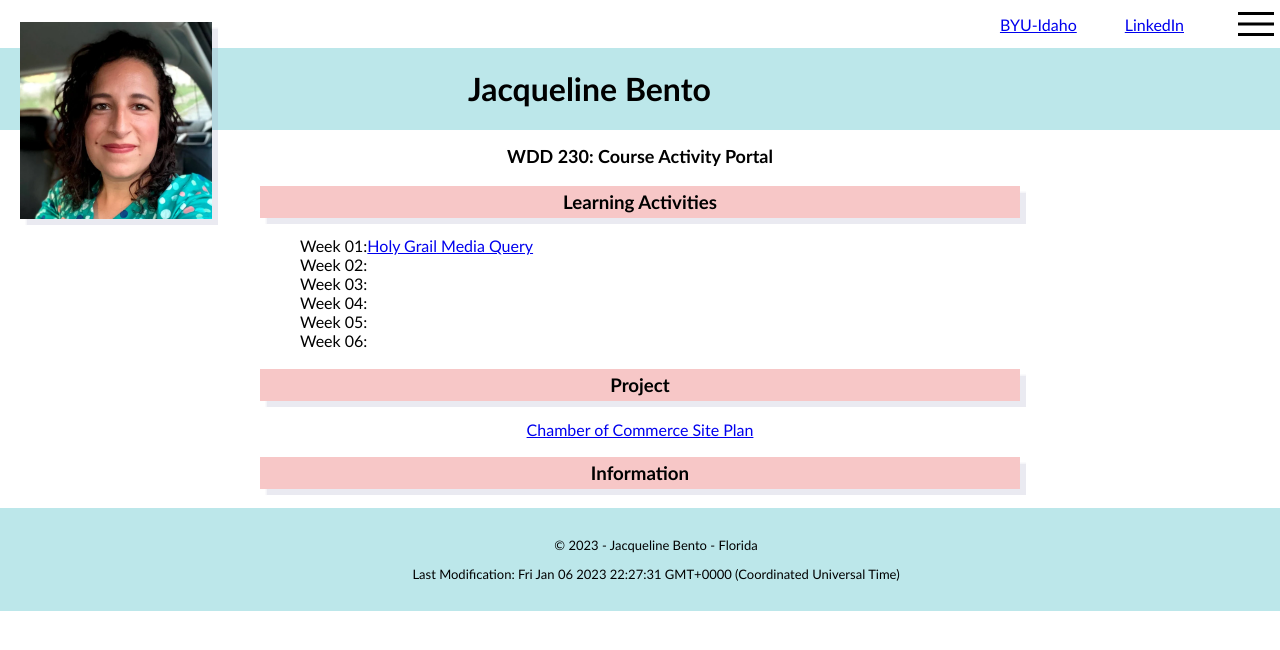
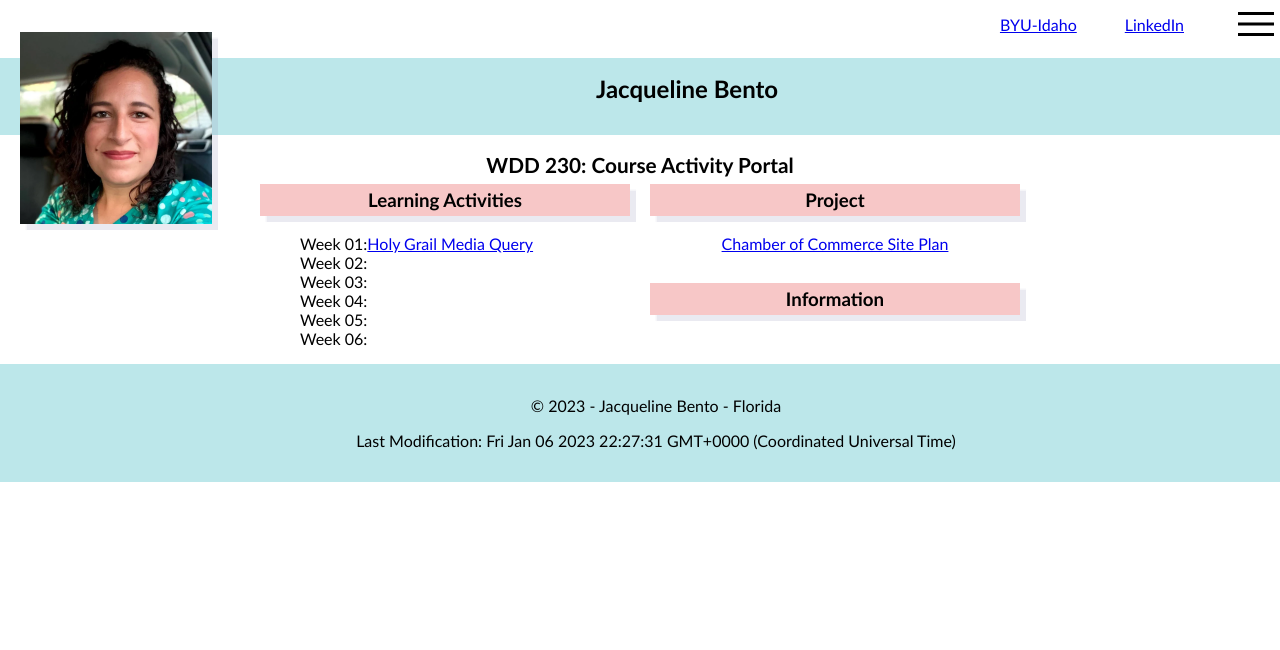
Before and after one commit to jacquebento/OrangePark_chamber_website, a plain HTML site: page index.html in a window 1280 px wide. Shown: the top 650 px of the page. Drawn offline with Linux system fonts and the light colour scheme.

Commit message:
update index/fix main grid

```diff
--- a/index.html
+++ b/index.html
@@ -16,9 +16,11 @@
 <body>
 
     <nav>
+
         <a href="https://www.byui.edu/">BYU-Idaho</a>
         <a href="https://www.linkedin.com/in/jacquelinebento/">LinkedIn</a>
         <svg xmlns="http://www.w3.org/2000/svg" height="48" width="48"><path d="M6 36v-3h36v3Zm0-10.5v-3h36v3ZM6 15v-3h36v3Z"/></svg>
+
     </nav>
 
     <header>
@@ -28,7 +30,7 @@
 
     <main>
         <h2 class="main-title">WDD 230: Course Activity Portal</h2>
-        <section class="card">
+        <section class="card1">
             <h3>Learning Activities</h3>
             <ul>
                 <li>Week 01:<a href="week01/holygrail.html">Holy Grail</a><a href="week01/media-query.html">   Media Query
@@ -40,12 +42,12 @@
                 <li>Week 06:<a></a></li>
             </ul>
         </section>
-        <section class="card">
+        <section class="card2">
             <h3>Project</h3>
             <a href="week01/chamber-siteplan.html">Chamber of Commerce Site Plan</a>
             <a></a>
         </section>
-        <section class="card">
+        <section class="card3">
             <h3>Information</h3>
             <a></a>
         </section>
--- a/styles/base.css
+++ b/styles/base.css
@@ -4,51 +4,62 @@
   font-family: 'Trebuchet MS';
   }
 
+
 nav{
-      display: flex;
-        justify-content: right;
-        align-items: center;
-        gap: 3rem;
-        font-family: 'Trebuchet MS';
+  display:grid;
+  justify-content: center;
+  gap: 10px;
+  margin-bottom: 10px;
 }
 
-    .name{
-      font-size: 100%;
-      align-self: center;
-      text-align: center;
-    }
 
 header {
   display: flex;
-      width: 100%;
   background: rgb(188, 231, 234);
   margin: 0;
   font-weight: 700;
   color: black;
+}
 
+h1{
+  margin-left: -10%;
+}
+
+.name{
+  font-size: 150%;
 }
 
 img{
-      width: 20%;
+  width: 15%;
+  height: 50%;
   margin-left: 20px;
+  margin-right: 20%;
   box-shadow: 5px 5px 1px 0.5px rgba(148, 148, 184, 0.2);
 
 }
 
+main{
+  display: block;
+  margin: auto;
+}
+
 .main-title{
-      font-size: large;
+  font-size: 130%;
   text-align: center;
 }
 
-    main {
-      width: 100%;
-      margin: auto;
+.card1{
+  text-align: center;
 }
 
-    .card{
-      width: 100%;
+.card2{
   text-align: center;
 }
+
+.card3{
+  text-align: center;
+}
+
 
 ul{
   list-style-type: none;
@@ -56,12 +67,10 @@
 }
 
 footer {
-      width: fit-content;
+  width: 100%;
   background: rgb(188, 231, 234);
   padding: 1rem;
   text-align: center;
-      font-size: small;
-
 }
 
 h3{
--- a/styles/larger.css
+++ b/styles/larger.css
@@ -1,55 +1,54 @@
+
+
 @media only screen and (min-width: 500px){
 
-      header {
-        display: flex;
-        background: rgb(188, 231, 234);
-        margin: 0;
-        font-weight: 700;
-        color: black;
+    nav{
+      display: flex;
+      justify-content: right;
+      align-items: center;
+      gap: 3rem;
+      font-family: 'Trebuchet MS';
+    }
 
-      }
+    h1{
+      margin-left: 10%;
+    }
 
-      .name{
-        font-size: xx-large;
-      }
+    img{
+      margin-left: 20px;
+      margin-bottom: -7vw;
+      margin-top: -2vw;
+    }
 
-      img{
-        width: 15%;
-        margin-left: 20px;
-        margin-right: 20%;
-        margin-bottom: -7vw;
-        margin-top: -2vw;
-        box-shadow: 5px 5px 1px 0.5px rgba(148, 148, 184, 0.2);
+    main{
+      display: grid;
+      width: 760px;
+      margin: auto;
+      grid-template-columns: 1fr 1fr;
+      grid-template-rows: 30px 1fr 1fr;
+  }
 
-      }
+  .main-title{
+      grid-column: 1/3;
+      grid-row: 1/2;
+  }
 
-      main {
-        width: 760px;
-        margin: auto;
-        display: block;
-      }
+  .card1{
+      grid-column: 1/2;
+      grid-row: 2/4;
+      margin-right: 10px;
+  }
 
+  .card2{
+      grid-column: 2/3;
+      grid-row: 2/3;
+      margin-left: 10px;
+  }
 
-      ul{
-        list-style-type: none;
-        text-align: left;
-      }
+  .card3{
+      grid-column: 2/3;
+      grid-row: 3/4;
+      margin-left: 10px;
+  }
 
-      footer {
-        width: 100%;
-        background: rgb(188, 231, 234);
-        padding: 1rem;
-        text-align: center;
-        clear: both;
-      }
-
-      h3{
-        background-color: rgb(247, 199, 199);
-        box-shadow: 5px 5px 1px 0.5px rgba(148, 148, 184, 0.2);
-        padding: 5px;
-      }
-
-
-
-
-}
+ }
```
Lines whose indentation alone changed are shown as unchanged.
